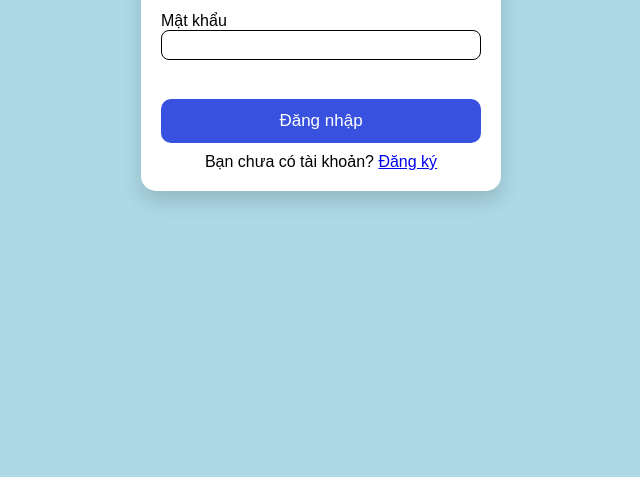
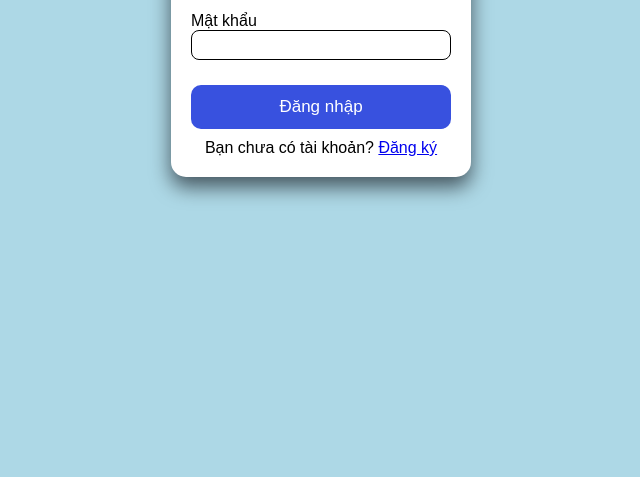
Before and after one commit to Toan040606/HTMLOL_CSS2, a plain HTML site: page BTVN/Week_3/login.html in a window 1280 px wide. Shown: the part 323-800 px from the top of the page, without its empty margins (319-959 px from the left). Drawn offline with Linux system fonts and the light colour scheme.

Commit message:
BTVN tuan3

```diff
--- a/BTVN/Week_3/CSS/loginStyle.css
+++ b/BTVN/Week_3/CSS/loginStyle.css
@@ -19,8 +19,8 @@ body {
     background-color: white;
     border-radius: 15px;
     padding: 20px;
-    width: 360px;
-    box-shadow: 0 10px 20px rgba(0,0,0,0.15);
+    width: 300px;
+    box-shadow: 0 10px 20px rgba(2, 1, 7, 0.6);
 }
 
 .box h2 {
@@ -28,7 +28,7 @@ body {
 }
 
 .Nhap {
-    padding-bottom: 24px;
+    padding-bottom: 10px;
 }
 
 .vao label {
```
